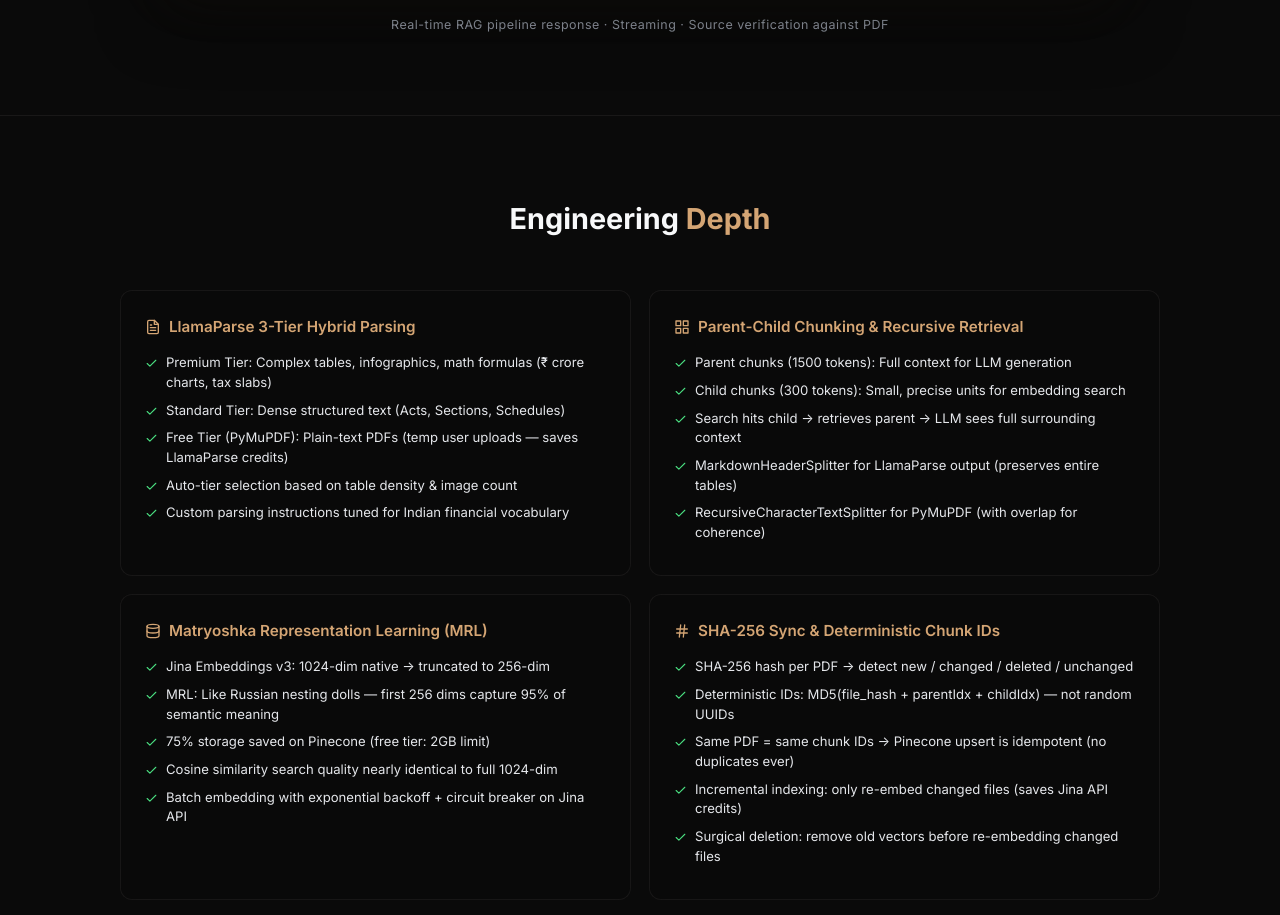
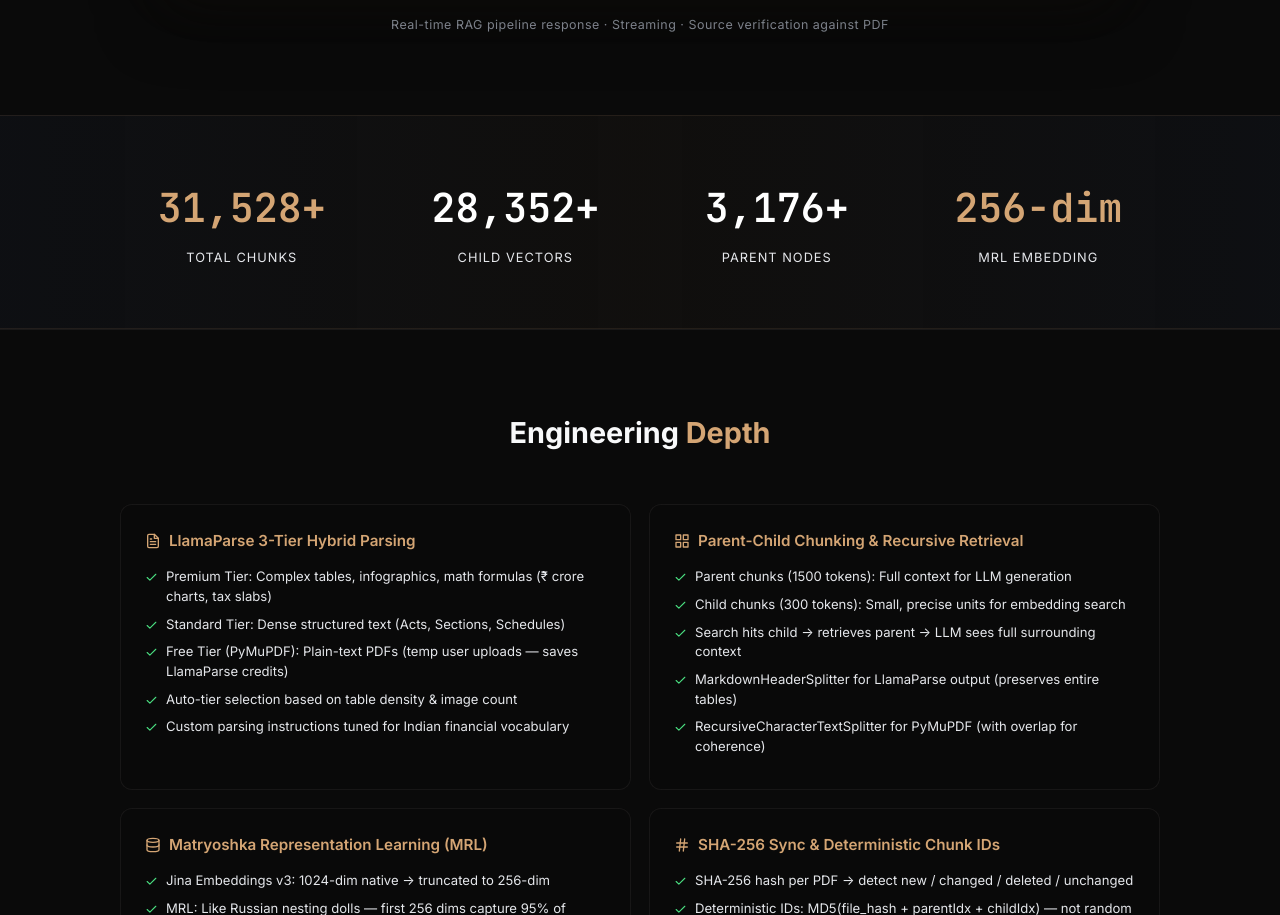
Before and after one commit to Ambuj123-lab/agentic-rag-financial-parser, a React (Vite) app in the folder frontend/: page / in a window 1280 px wide. Shown: the part 2531-3446 px from the top of the page. Built offline with nearby package versions, Linux system fonts and the light colour scheme.

Commit message:
feat(ui): sync animated metrics from v2-local-heavy

```diff
--- a/frontend/src/pages/Landing.jsx
+++ b/frontend/src/pages/Landing.jsx
@@ -1,4 +1,4 @@
-import { useState, useEffect } from 'react'
+import { useState, useEffect, useRef } from 'react'
 import { useAuth } from '../context/AuthContext'
 import { useNavigate } from 'react-router-dom'
 import {
@@ -62,6 +62,35 @@
   return (
     <pre style={{ margin: '0', padding: '24px', fontFamily: "'JetBrains Mono', monospace", fontSize: '12px', lineHeight: '1.8', color: '#888', overflowX: 'auto', minHeight: '340px' }} dangerouslySetInnerHTML={{ __html: highlightCode(displayText) }}></pre>
   );
+}
+
+function AnimatedNumber({ end, suffix = '', duration = 2000 }) {
+  const [count, setCount] = useState(0)
+  const nodeRef = useRef(null)
+
+  useEffect(() => {
+    const observer = new IntersectionObserver(
+      (entries) => {
+        if (entries[0].isIntersecting) {
+          let startTimestamp = null
+          const step = (timestamp) => {
+            if (!startTimestamp) startTimestamp = timestamp
+            const progress = Math.min((timestamp - startTimestamp) / duration, 1)
+            const easeOutQuart = 1 - Math.pow(1 - progress, 4)
+            setCount(Math.floor(easeOutQuart * end))
+            if (progress < 1) window.requestAnimationFrame(step)
+          }
+          window.requestAnimationFrame(step)
+          observer.disconnect()
+        }
+      },
+      { threshold: 0.1 }
+    )
+    if (nodeRef.current) observer.observe(nodeRef.current)
+    return () => observer.disconnect()
+  }, [end, duration])
+
+  return <span ref={nodeRef}>{count.toLocaleString()}{suffix}</span>
 }
 
 export default function Landing() {
@@ -365,6 +394,45 @@
           <p style={{ textAlign: 'center', marginTop: '16px', fontSize: '0.78rem', color: 'var(--text-muted)', letterSpacing: '0.5px' }}>Real-time RAG pipeline response · Streaming · Source verification against PDF</p>
         </div>
       </section>
+
+      {/* ===== ANIMATED STATS STRIP ===== */}
+      <section style={{
+        padding: '60px 40px',
+        borderTop: '1px solid rgba(212, 165, 116, 0.1)',
+        borderBottom: '1px solid rgba(212, 165, 116, 0.1)',
+        background: 'linear-gradient(90deg, rgba(22,27,38,0.3) 0%, rgba(212,165,116,0.03) 50%, rgba(22,27,38,0.3) 100%)',
+      }}>
+        <div style={{
+          maxWidth: 1040, margin: '0 auto', display: 'flex', flexWrap: 'wrap',
+          justifyContent: 'space-around', gap: '30px', textAlign: 'center'
+        }}>
+          <div>
+            <div style={{ fontSize: '2.5rem', fontWeight: 800, color: 'var(--accent)', marginBottom: 8, fontFamily: 'var(--font-mono)' }}>
+              <AnimatedNumber end={31528} suffix="+" />
+            </div>
+            <div style={{ fontSize: '0.8rem', color: 'var(--text-secondary)', textTransform: 'uppercase', letterSpacing: '1px' }}>Total Chunks</div>
+          </div>
+          <div>
+            <div style={{ fontSize: '2.5rem', fontWeight: 800, color: '#fff', marginBottom: 8, fontFamily: 'var(--font-mono)' }}>
+              <AnimatedNumber end={28352} suffix="+" />
+            </div>
+            <div style={{ fontSize: '0.8rem', color: 'var(--text-secondary)', textTransform: 'uppercase', letterSpacing: '1px' }}>Child Vectors</div>
+          </div>
+          <div>
+            <div style={{ fontSize: '2.5rem', fontWeight: 800, color: '#fff', marginBottom: 8, fontFamily: 'var(--font-mono)' }}>
+              <AnimatedNumber end={3176} suffix="+" />
+            </div>
+            <div style={{ fontSize: '0.8rem', color: 'var(--text-secondary)', textTransform: 'uppercase', letterSpacing: '1px' }}>Parent Nodes</div>
+          </div>
+          <div>
+            <div style={{ fontSize: '2.5rem', fontWeight: 800, color: 'var(--accent)', marginBottom: 8, fontFamily: 'var(--font-mono)' }}>
+              <AnimatedNumber end={256} suffix="-dim" />
+            </div>
+            <div style={{ fontSize: '0.8rem', color: 'var(--text-secondary)', textTransform: 'uppercase', letterSpacing: '1px' }}>MRL Embedding</div>
+          </div>
+        </div>
+      </section>
+
       {/* ===== ENGINEERING DEPTH ===== */}
       <section id="depth" style={{
         padding: '80px 40px',
```
